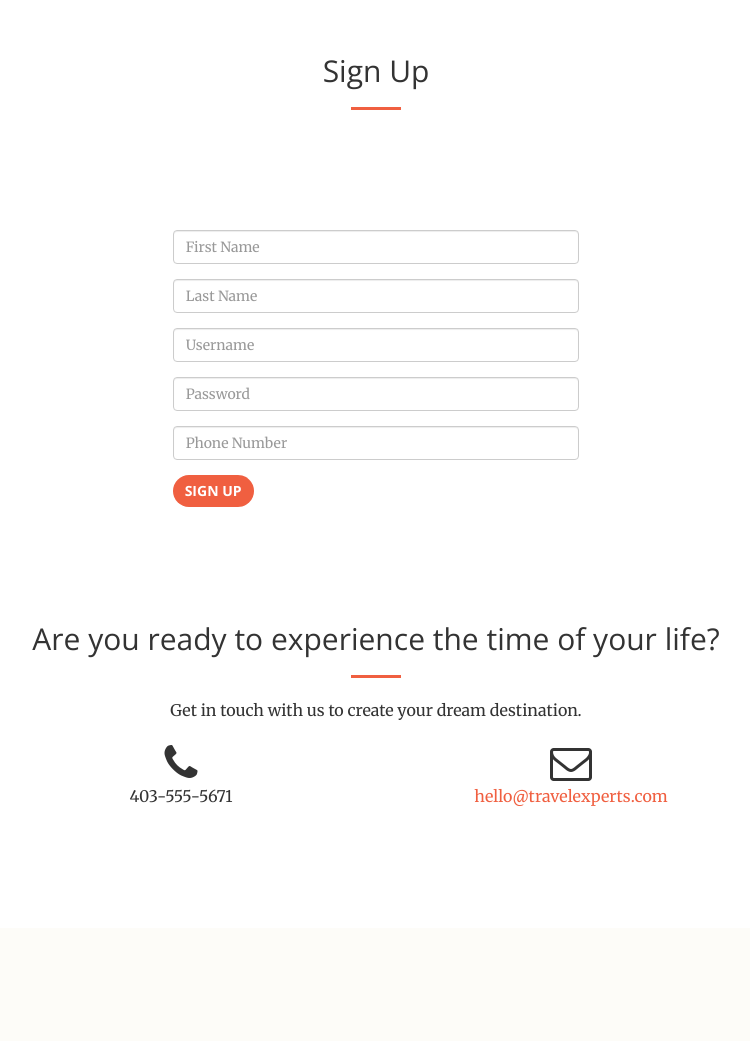
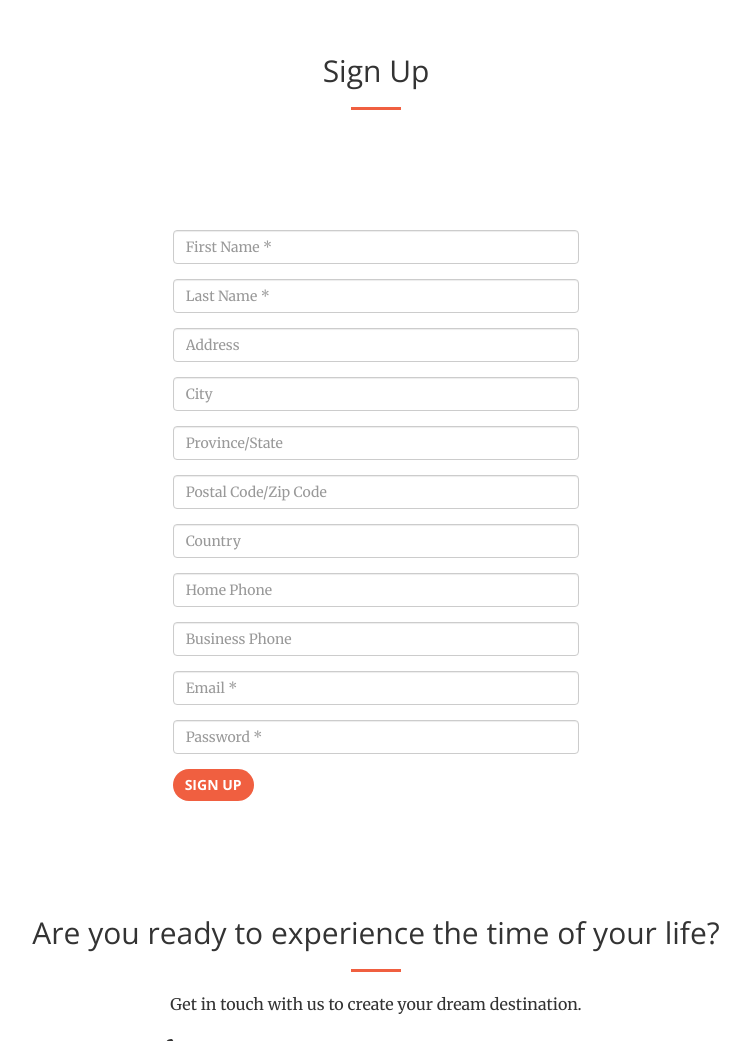
Before and after one commit to oosd2015/term1, a PHP site: page /registration.php in a window 1280 px wide. Shown: the part 1216-2257 px from the top of the page, without its empty margins (264-1014 px from the left). Before the commit the page ends 2022 px from the top, so only its background shows below. Run offline with PHP 8.4, Linux system fonts and the light colour scheme.

Commit message:
Updated forms
...

```diff
--- a/Template/Group website/registration.php
+++ b/Template/Group website/registration.php
@@ -120,33 +120,100 @@
         </div>
     </section>
 
-    <form class="form-horizontal">
+    <script>
+       function validate(myform)
+     {
+        var re = /^[a-z0-9_\.]+@([\-0-9a-z]+\.)+[a-z]{2,6}$/i;
+      if (!re.test(myform.CustEmail.value))
+      {
+         alert("Invalid email format");
+         myform.CustEmail.focus();
+         return false;
+      }
+      return true;
+     }
+
+    </script>
+    <form class="form-horizontal" action="bouncer.php" method="post" onsubmit="return validate(this)">
     <fieldset>
 
-
-    <!-- Text input-->
     <div class="form-group">
       <label class="col-md-4 control-label" for="textinput"></label>
         <div class="col-md-4">
-      <input id="textinput" name="textinput" type="text" placeholder="First Name" class="form-control input-md" required="">
-
+          <input name="CustFirstName" type="text" placeholder="First Name *"
+                 class="form-control input-md" required="required">
         </div>
     </div>
 
-    <!-- Text input-->
     <div class="form-group">
       <label class="col-md-4 control-label" for=""></label>
         <div class="col-md-4">
-      <input id="" name="" type="text" placeholder="Last Name" class="form-control input-md" required="">
-
+          <input name="CustLastName" type="text" placeholder="Last Name *"
+                 class="form-control input-md" required="required">
         </div>
     </div>
 
-    <!-- Text input-->
     <div class="form-group">
-      <label class="col-md-4 control-label" for="textinput"></label>
+      <label class="col-md-4 control-label" for=""></label>
         <div class="col-md-4">
-      <input id="textinput" name="textinput" type="text" placeholder="Username" class="form-control input-md" required="">
+          <input name="CustAddress" type="text" placeholder="Address"
+                 class="form-control input-md" required="">
+       </div>
+    </div>
+
+    <div class="form-group">
+      <label class="col-md-4 control-label" for=""></label>
+        <div class="col-md-4">
+          <input name="CustCity" type="text" placeholder="City"
+                 class="form-control input-md" required="">
+        </div>
+    </div>
+
+    <div class="form-group">
+      <label class="col-md-4 control-label" for=""></label>
+        <div class="col-md-4">
+          <input name="CustProv" type="text" placeholder="Province/State"
+                 class="form-control input-md" required="">
+        </div>
+    </div>
+
+    <div class="form-group">
+      <label class="col-md-4 control-label" for=""></label>
+        <div class="col-md-4">
+          <input name="CustPostal" type="text" placeholder="Postal Code/Zip Code"
+                 class="form-control input-md" required="">
+        </div>
+    </div>
+
+    <div class="form-group">
+      <label class="col-md-4 control-label" for=""></label>
+        <div class="col-md-4">
+          <input name="CustCountry" type="text" placeholder="Country"
+                 class="form-control input-md" required="">
+        </div>
+    </div>
+
+    <div class="form-group">
+      <label class="col-md-4 control-label" for=""></label>
+        <div class="col-md-4">
+          <input name="CustHomePhone" type="text" placeholder="Home Phone"
+                 class="form-control input-md" required="">
+        </div>
+    </div>
+
+    <div class="form-group">
+      <label class="col-md-4 control-label" for=""></label>
+        <div class="col-md-4">
+          <input name="CustBusPhone" type="text" placeholder="Business Phone"
+                 class="form-control input-md" required="">
+        </div>
+    </div>
+
+    <div class="form-group">
+      <label class="col-md-4 control-label" for=""></label>
+        <div class="col-md-4">
+          <input name="CustEmail" type="email" placeholder="Email *"
+                 class="form-control input-md" required="required">
 
         </div>
     </div>
@@ -155,19 +222,11 @@
     <div class="form-group">
       <label class="col-md-4 control-label" for="passwordinput"></label>
         <div class="col-md-4">
-        <input id="passwordinput" name="passwordinput" type="password" placeholder="Password" class="form-control input-md" required="">
-
+          <input name="CustPassword" type="password" placeholder="Password *"
+                 class="form-control input-md" required="required">
         </div>
     </div>
 
-    <!-- Text input-->
-    <div class="form-group">
-      <label class="col-md-4 control-label" for="textinput"></label>
-      <div class="col-md-4">
-      <input id="textinput" name="textinput" type="text" placeholder="Phone Number" class="form-control input-md">
-
-      </div>
-    </div>
 
     <!-- Button -->
     <div class="form-group">
@@ -176,7 +235,6 @@
           <button id="singlebutton" name="singlebutton" class="btn btn-primary">Sign Up</button>
        </div>
     </div>
-
     </fieldset>
   </form>
 
```
Also changed, not shown: Template/Group website/login.php (+75 -6 lines). Lines whose indentation alone changed are shown as unchanged.
